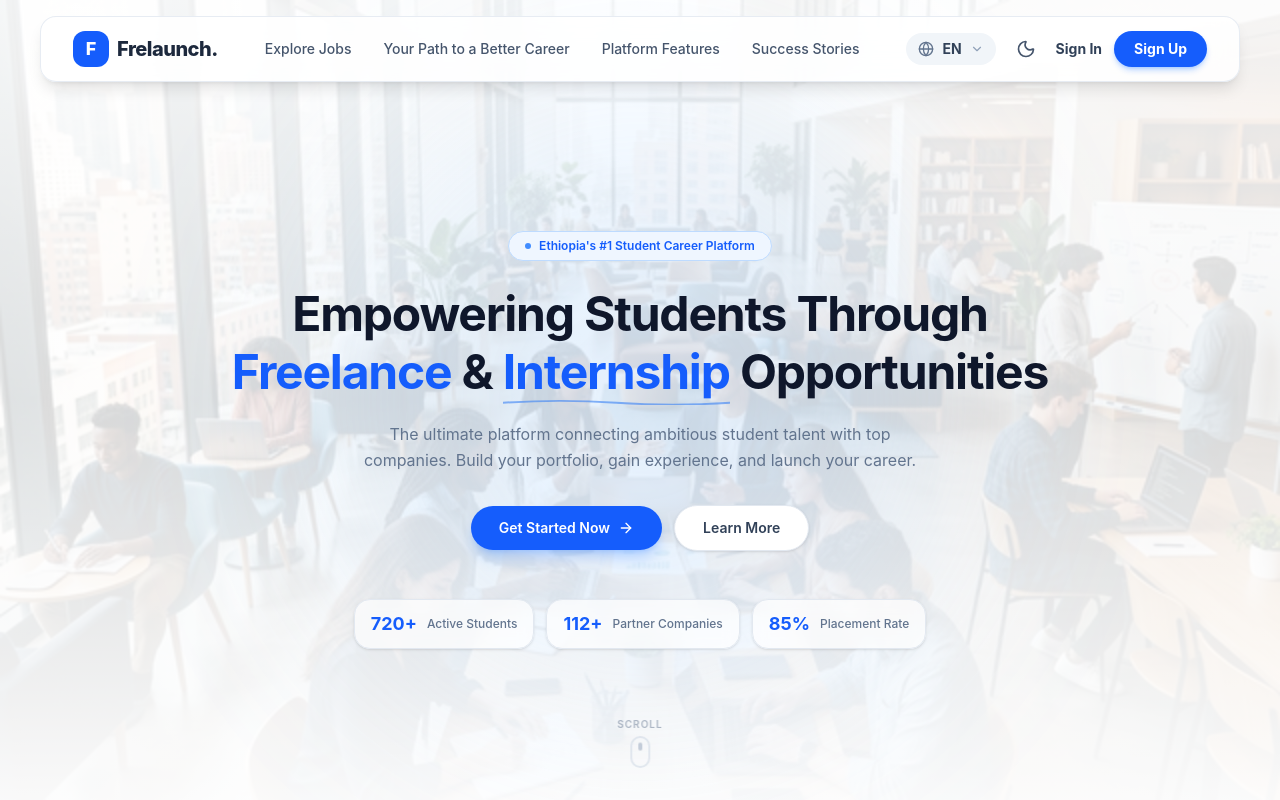
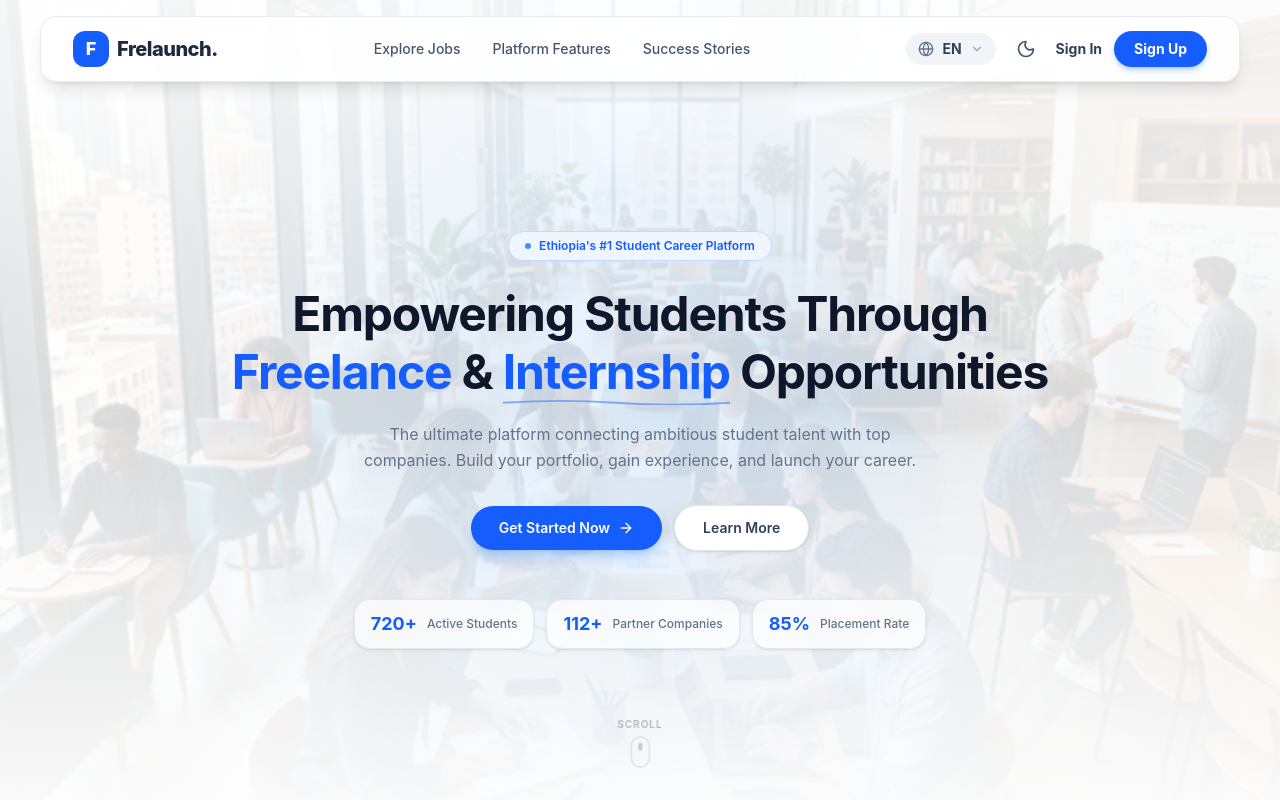
Before and after one commit to Biniyam-Taye/Student-Freelance-and-Internship-Management, a React (Vite) app: page / in a window 1280 px wide. Shown: the top 800 px of the page. Built offline with nearby package versions, Linux system fonts and the light colour scheme.

Commit message:
feat: implement initial HomePage layout with hero section and navigation

```diff
--- a/src/pages/public/HomePage.jsx
+++ b/src/pages/public/HomePage.jsx
@@ -63,7 +63,6 @@ export default function HomePage() {
                             {/* Desktop Navigation */}
                             <div className="hidden md:flex items-center gap-8 font-medium">
                                 <Link to="/explore-jobs" className={`hover:text-blue-500 transition-colors text-sm ${mode === 'dark' ? 'text-slate-300' : 'text-slate-600'}`}>Explore Jobs</Link>
-                                <a href="#how-it-works" className={`hover:text-blue-500 transition-colors text-sm ${mode === 'dark' ? 'text-slate-300' : 'text-slate-600'}`}>{t('how_it_works.title')}</a>
                                 <a href="#features" className={`hover:text-blue-500 transition-colors text-sm ${mode === 'dark' ? 'text-slate-300' : 'text-slate-600'}`}>{t('features.title')}</a>
                                 <Link to="/success-stories" className={`hover:text-blue-500 transition-colors text-sm ${mode === 'dark' ? 'text-slate-300' : 'text-slate-600'}`}>{t('testimonials.title')}</Link>
                             </div>
```
